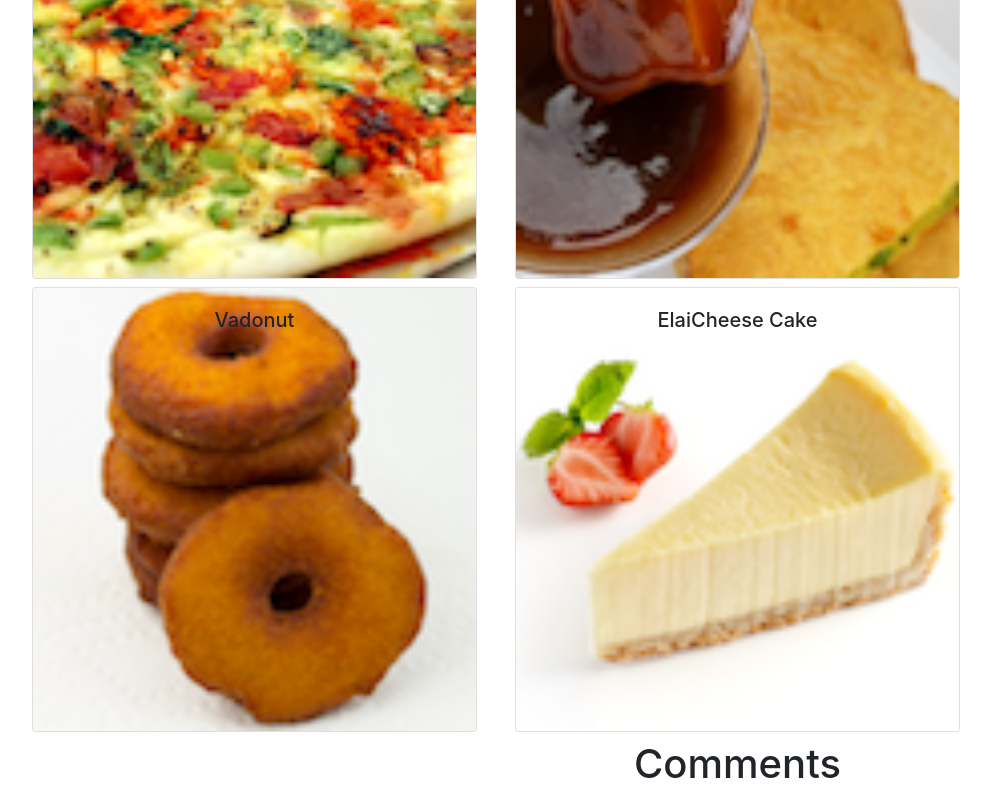
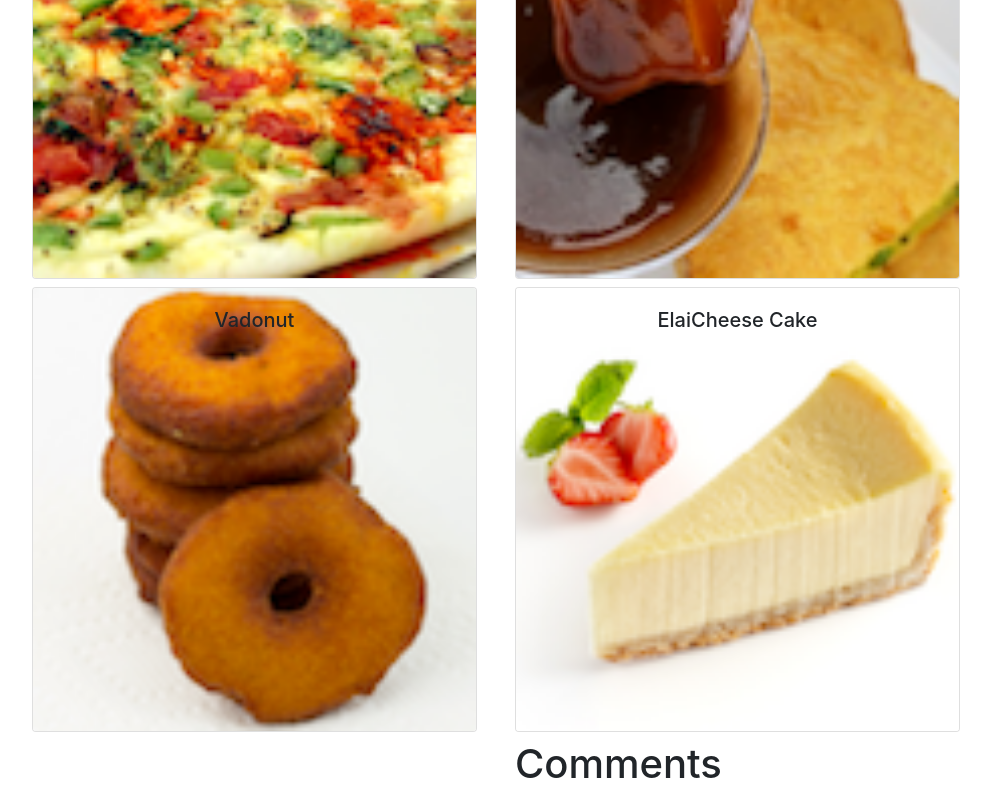
Before and after one commit to above-the-line/ReactConfusion, a React (Create React App) app: page / in a window 1280 px wide. Shown: the part 226-1026 px from the top of the page, without its empty margins (57-1048 px from the left). Built offline with nearby package versions, Linux system fonts and the light colour scheme.

Commit message:
first pass at assignment spec working

```diff
--- a/src/components/DishDetail.js
+++ b/src/components/DishDetail.js
@@ -11,7 +11,6 @@ class DishdetailComponent extends Component{
 
     constructor(props){
         super(props)
-
 
     }
 
@@ -33,8 +32,8 @@ class DishdetailComponent extends Component{
         );
     }
 
-    dateBuilder(monthAsNumber){
-    let monthArray = new Array;
+    dateBuilder(monthAsNumberString){
+    let monthArray = [];
         monthArray[0] = "Jan";
         monthArray[1] = "Feb";
         monthArray[2] = "Mar";
@@ -47,23 +46,26 @@ class DishdetailComponent extends Component{
         monthArray[9] = "Oct";
         monthArray[10] = "Nov";
         monthArray[11] = "Dec";
-    return monthArray[monthAsNumber];
+        let monthAsNumberInt = parseInt(monthAsNumberString)-1
+    return monthArray[monthAsNumberInt];
     }
 
 
     dishDescription(dish) {
         if (dish != null){
-            console.log(dish)
-            const date = this.props.selectedDish.date;
-            let [year, month, day] = date.slice(0,10).split("-")
-            let finalDate = day+this.dateBuilder(month)+year
-            const commentsRaw = this.props.selectedDish.comments
-            const commentsToPublish = commentsRaw.map(comments => {
+            const date = dish.comments;
+            console.log(date)
+
+            const commentsRaw = dish.comments
+            const commentsToPublish = commentsRaw.map(selectedComment => {
+                let [year, month, day] = selectedComment.date.slice(0,10).split("-")
+                console.log(month)
+                let finalDate = day+" "+this.dateBuilder(month)+", "+year
                 return(
                     <p>
-                        {comments.comment}
+                        {selectedComment.comment}
                         <br></br>
-                        -- {comments.author}, {finalDate}
+                        -- {selectedComment.author}, {finalDate}
                     </p>
                 )
             })
@@ -81,7 +83,7 @@ class DishdetailComponent extends Component{
 
     render() {
         return (
-            <div className="row">
+            <div className="row text-left">
                 <div  className="col-12 col-md-5 m-1">
                 {this.renderDish(this.props.selectedDish)}
                 </div>
```
